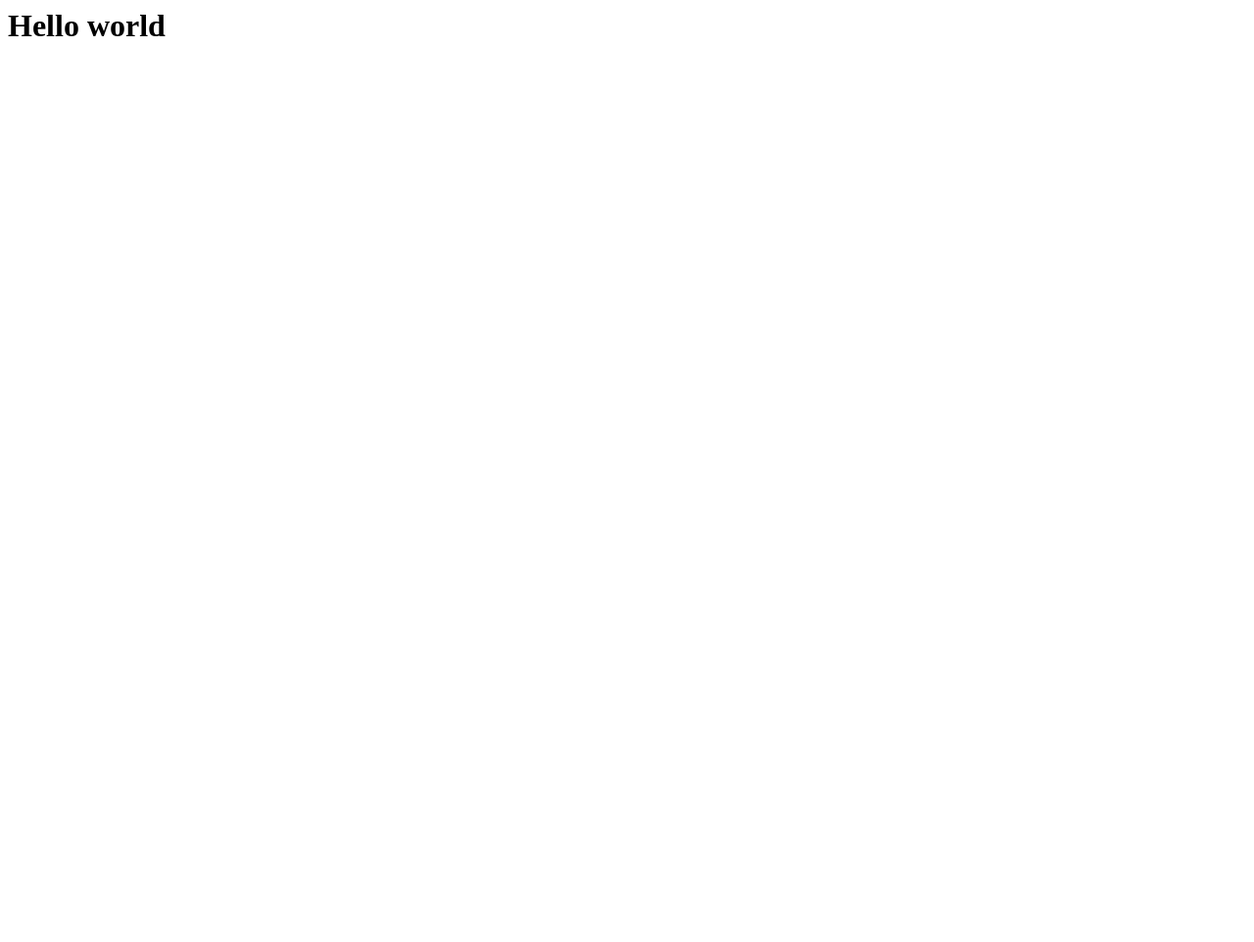
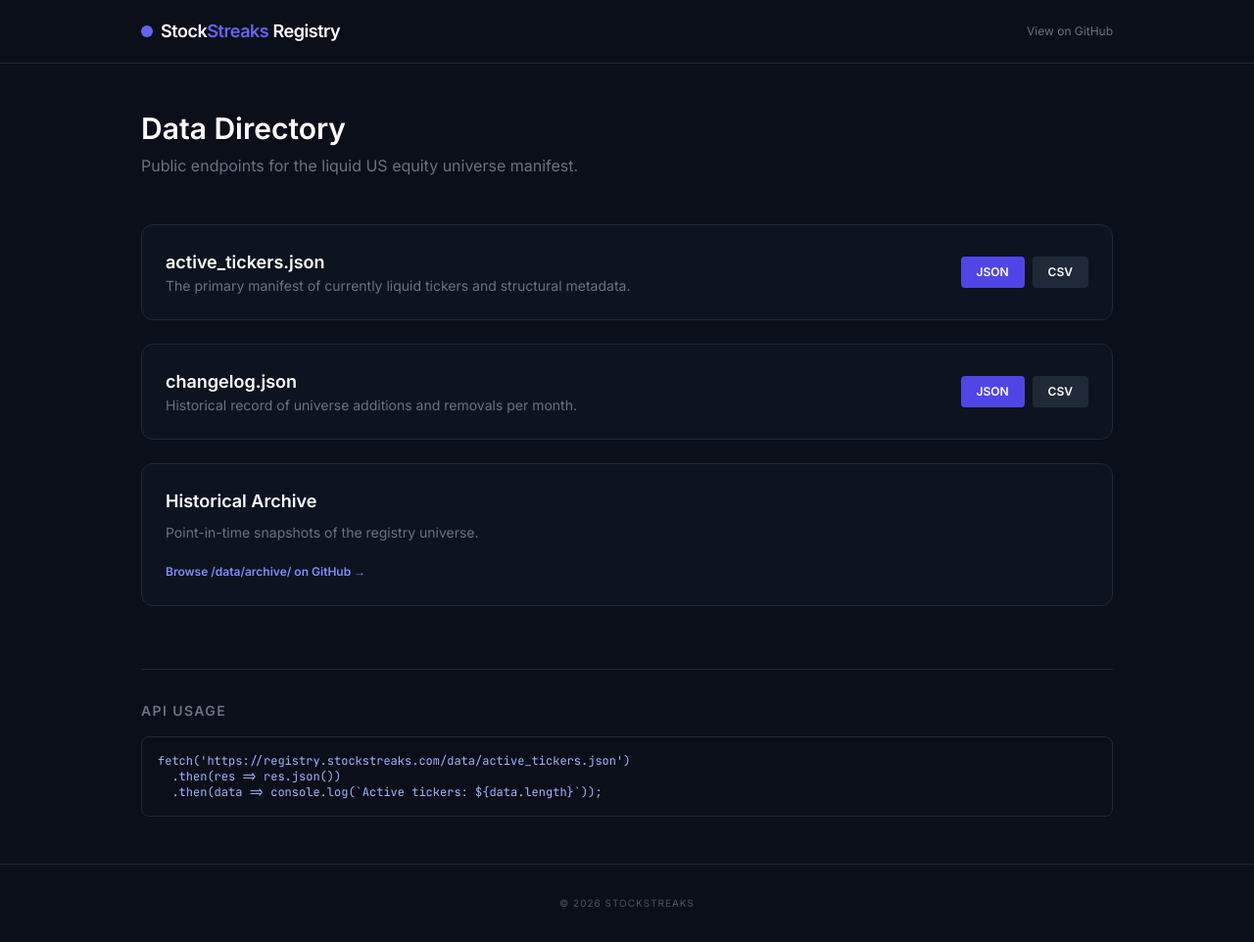
Before and after one commit to bootstrapital/stockstreaks-registry, a plain HTML site: page data/index.html in a window 1280 px wide. Shown: the whole page at 98% size. Before the commit the page ends 800 px from the top, so only its background shows below. Drawn offline with nearby package versions, Linux system fonts and the light colour scheme.

Commit message:
Create data index page with HTML and styles
Added HTML structure and styling for the data index page.

```diff
--- a/data/index.html
+++ b/data/index.html
@@ -1 +1,95 @@
-<h1>Hello world</h1>
+<!doctype html>
+<html lang="en" class="dark">
+<head>
+    <meta charset="UTF-8" />
+    <meta name="viewport" content="width=device-width, initial-scale=1.0" />
+    <title>Data Index | StockStreaks Registry</title>
+    <script src="https://cdn.tailwindcss.com"></script>
+    <script>
+        tailwind.config = {
+            darkMode: "class",
+            theme: {
+                extend: {
+                    colors: {
+                        gray: { 900: "#111827", 950: "#0b0f19" },
+                    },
+                    fontFamily: {
+                        mono: ['"JetBrains Mono"', "monospace"],
+                        sans: ["Inter", "sans-serif"],
+                    },
+                },
+            },
+        };
+    </script>
+    <link href="https://fonts.googleapis.com/css2?family=Inter:wght@400;600&family=JetBrains+Mono:wght@400;700&display=swap" rel="stylesheet" />
+    <style>
+        body { font-family: "Inter", sans-serif; }
+        .code-font { font-family: "JetBrains Mono", monospace; }
+    </style>
+</head>
+<body class="bg-gray-950 text-gray-300 antialiased min-h-screen flex flex-col">
+
+    <nav class="border-b border-gray-800 bg-gray-950 sticky top-0 z-50">
+        <div class="max-w-5xl mx-auto px-4 h-16 flex items-center justify-between">
+            <div class="flex items-center gap-2">
+                <div class="w-3 h-3 bg-indigo-500 rounded-full"></div>
+                <span class="text-lg font-bold tracking-tight text-white">Stock<span class="text-indigo-500">Streaks</span> Registry</span>
+            </div>
+            <a href="https://github.com/bootstrapital/stockstreaks-registry" class="text-xs text-gray-500 hover:text-white transition">View on GitHub</a>
+        </div>
+    </nav>
+
+    <main class="max-w-5xl mx-auto px-4 py-12 w-full">
+        <header class="mb-12">
+            <h1 class="text-3xl font-bold text-white mb-2">Data Directory</h1>
+            <p class="text-gray-500">Public endpoints for the liquid US equity universe manifest.</p>
+        </header>
+
+        <div class="grid gap-6">
+            <div class="bg-gray-900/50 border border-gray-800 rounded-xl p-6 flex flex-col md:flex-row justify-between items-start md:items-center gap-4">
+                <div>
+                    <h2 class="text-lg font-semibold text-white">active_tickers.json</h2>
+                    <p class="text-sm text-gray-500">The primary manifest of currently liquid tickers and structural metadata.</p>
+                </div>
+                <div class="flex gap-2">
+                    <a href="./active_tickers.json" class="px-4 py-2 bg-indigo-600 hover:bg-indigo-500 text-white text-xs font-bold rounded transition">JSON</a>
+                    <a href="./active_tickers.csv" class="px-4 py-2 bg-gray-800 hover:bg-gray-700 text-white text-xs font-bold rounded transition">CSV</a>
+                </div>
+            </div>
+
+            <div class="bg-gray-900/50 border border-gray-800 rounded-xl p-6 flex flex-col md:flex-row justify-between items-start md:items-center gap-4">
+                <div>
+                    <h2 class="text-lg font-semibold text-white">changelog.json</h2>
+                    <p class="text-sm text-gray-500">Historical record of universe additions and removals per month.</p>
+                </div>
+                <div class="flex gap-2">
+                    <a href="./changelog.json" class="px-4 py-2 bg-indigo-600 hover:bg-indigo-500 text-white text-xs font-bold rounded transition">JSON</a>
+                    <a href="./changelog.csv" class="px-4 py-2 bg-gray-800 hover:bg-gray-700 text-white text-xs font-bold rounded transition">CSV</a>
+                </div>
+            </div>
+
+            <div class="bg-gray-900/50 border border-gray-800 rounded-xl p-6">
+                <h2 class="text-lg font-semibold text-white mb-2">Historical Archive</h2>
+                <p class="text-sm text-gray-500 mb-4">Point-in-time snapshots of the registry universe.</p>
+                <a href="https://github.com/bootstrapital/stockstreaks-registry/tree/main/data/archive" class="text-indigo-400 text-xs font-bold hover:underline">Browse /data/archive/ on GitHub &rarr;</a>
+            </div>
+        </div>
+
+        <section class="mt-16 pt-8 border-t border-gray-800">
+            <h3 class="text-sm font-bold uppercase tracking-widest text-gray-500 mb-4">API Usage</h3>
+            <div class="bg-gray-950 border border-gray-800 rounded-lg p-4 overflow-x-auto">
+                <pre class="code-font text-xs text-indigo-300"><code>fetch('https://registry.stockstreaks.com/data/active_tickers.json')
+  .then(res => res.json())
+  .then(data => console.log(`Active tickers: ${data.length}`));</code></pre>
+            </div>
+        </section>
+    </main>
+
+    <footer class="mt-auto py-8 border-t border-gray-800">
+        <div class="max-w-5xl mx-auto px-4 text-center">
+            <p class="text-[10px] text-gray-600 uppercase tracking-widest">&copy; 2026 StockStreaks</p>
+        </div>
+    </footer>
+
+</body>
+</html>
```
